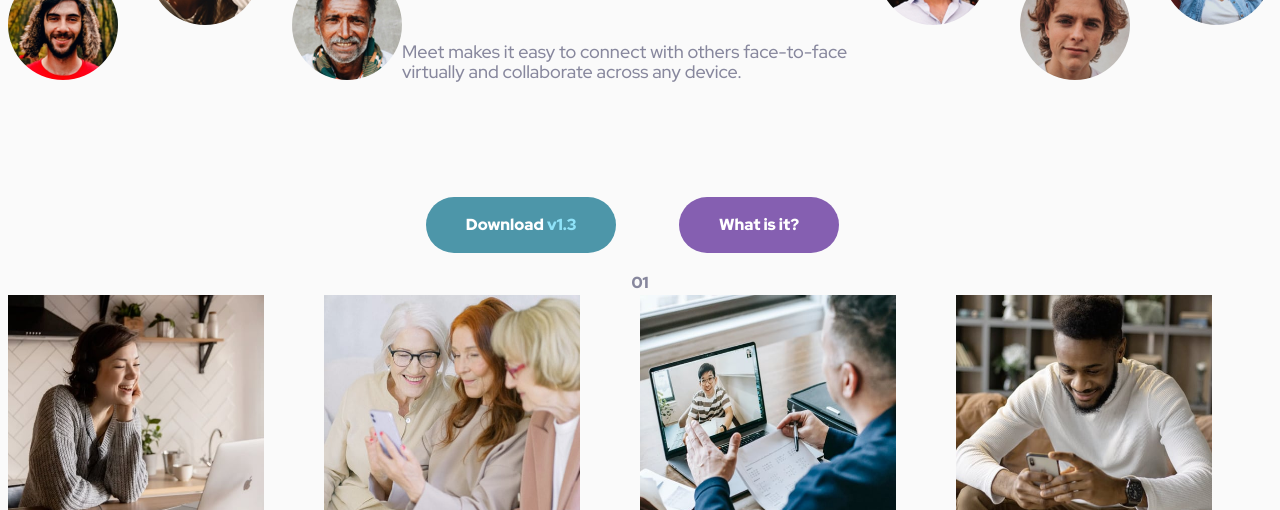
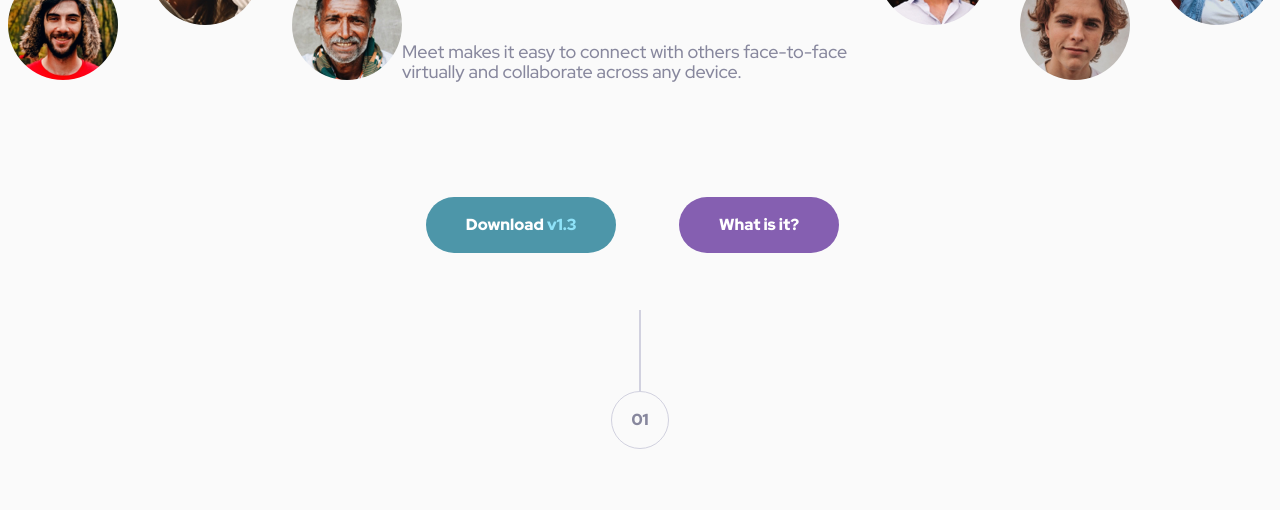
Before and after one commit to meg1502/meet-landing-page, a plain HTML site: page index.html in a window 1280 px wide. Shown: the part 263-773 px from the top of the page. Drawn offline with Linux system fonts and the light colour scheme.

Commit message:
created the number component

```diff
--- a/assets/styles/main.css
+++ b/assets/styles/main.css
@@ -7,6 +7,7 @@
     --color-purple-300: #d9b8ff;
     --color-slate-900: #28283d;
     --color-slate-600: #87879d;
+    --color-slate-300: #d1d1df;
     --color-white: #fafafa;
     --font-sans: "Red Hat Display", sans-serif;
     --spacing-50: 0.25rem;
@@ -103,6 +104,7 @@ main {
     display: flex;
     flex-direction: column;
     align-items: center;
+    gap: var(--spacing-800);
 }
 
 footer {
@@ -250,3 +252,30 @@ footer {
     color: var(--color-white);
     align-items: center;
 }
+
+.number-circle {
+    border: var(--color-slate-300) solid 1px;
+    display: grid;
+    place-items: center;
+    width: var(--spacing-700);
+    height: var(--spacing-700);
+    border-radius: var(--spacing-400);
+    position: relative;
+    margin-top: var(--spacing-700);
+}
+
+.number-circle::before {
+    border: var(--color-slate-300) solid 0.5px;
+    height: var(--spacing-1000);
+    width: 0;
+    position: absolute;
+    bottom: 100%;
+    content: '';
+    transform: translateX(-50%);
+    left: 50%;
+}
+
+.footer-container .number-circle {
+    margin-bottom: -2rem;
+    background-color: var(--color-white);
+}
```
